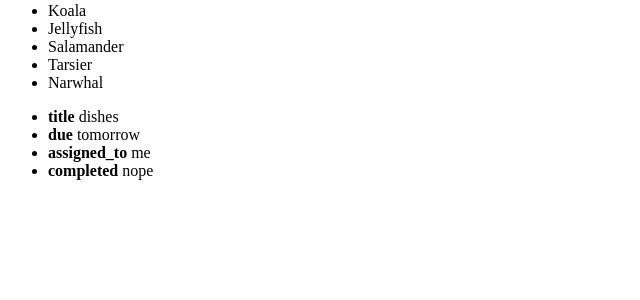
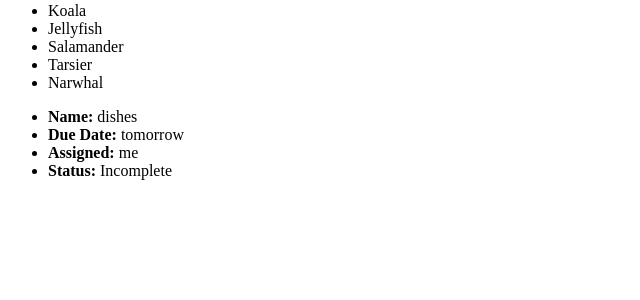
Before and after one commit to curry7455/PHPKW, a PHP site: page /week1/index.php in a window 1280 px wide. Shown: the part 166-466 px from the top of the page, without its empty margins (0-640 px from the left). Run offline with PHP 8.4, Linux system fonts and the light colour scheme.

Commit message:
bitchin booleans

```diff
--- a/week1/index.php
+++ b/week1/index.php
@@ -18,7 +18,7 @@ $task = [//title, due, assigned_to, completed
     'title' => 'dishes',
     'due' => 'tomorrow',
     'assigned_to' => 'me',
-    'completed' => 'nope'
+    'completed' => false
 
 ];
 
--- a/week1/index.view.php
+++ b/week1/index.view.php
@@ -26,10 +26,22 @@
             }
             ?>
         </ul>
+
         <ul>
-            <?php foreach ($task as $detail => $val) : ?>
-                <li><strong><?= $detail; ?></strong> <?= $val; ?></li>
-            <?php endforeach; ?>
+                <li>
+                    <strong>Name: </strong> <?= $task['title']; ?>
+                </li>
+                <li>
+                    <strong>Due Date: </strong> <?= $task['due']; ?>
+                </li>
+                <li>
+                    <strong>Assigned: </strong> <?= $task['assigned_to']; ?>
+                </li>
+                <li>
+                    <strong>Status: </strong> <?= $task['completed'] ? 'Complete' : 'Incomplete'; ?>
+                </li>
         </ul>
+
+
 </body>
 </html>
--- a/week1/vairables.php
+++ b/week1/vairables.php
@@ -12,7 +12,7 @@ $title = "Kerri's Awesome PHP Site";
     <meta name="viewport" content="width=device-width, initial-scale=1.0">
     <title><?= $title; ?></title>
 </head>
-<body> ength; $i++{ ?>
+<body> length; $i++{ ?>
     <li><?php echo $stuff[$1]; ?></li><?php } ?>
     </ul>
 
```
Also changed, not shown: index.php (+10 -0 lines).
